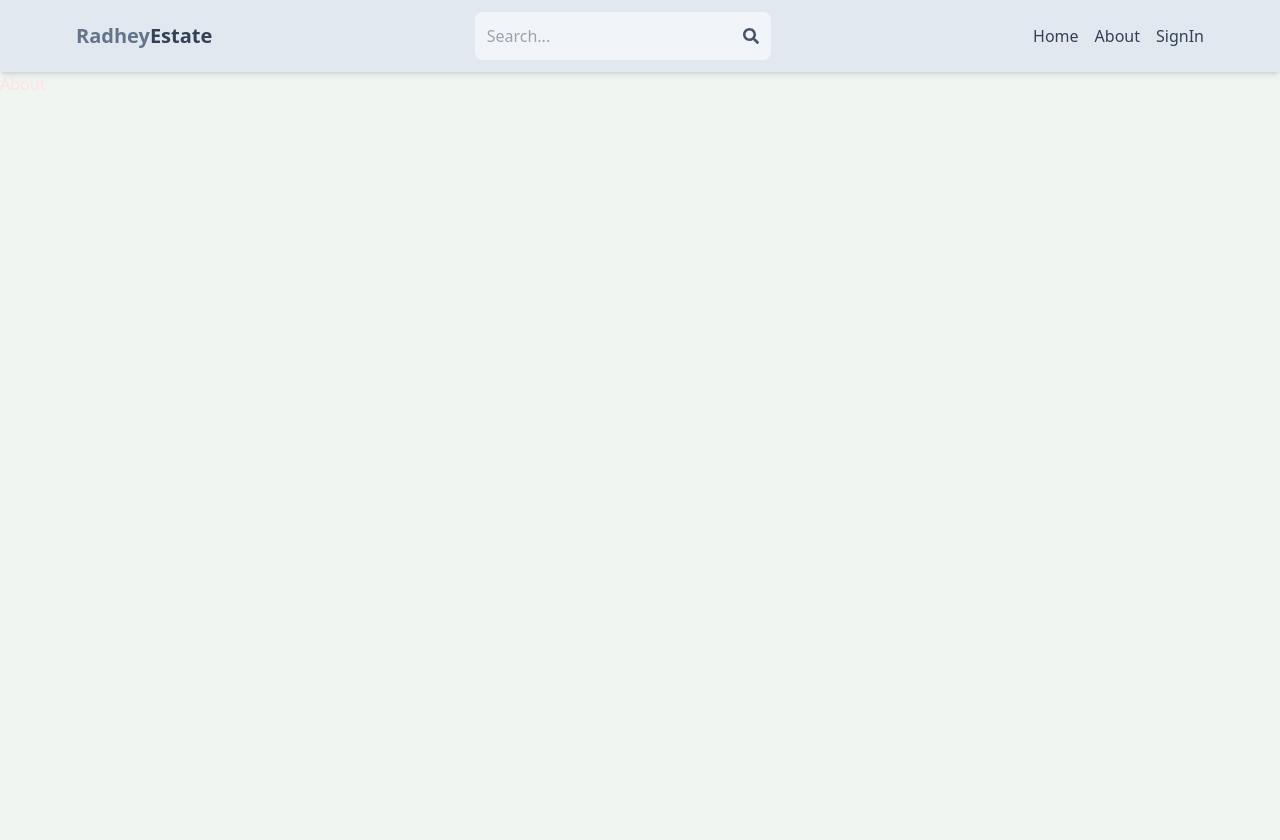
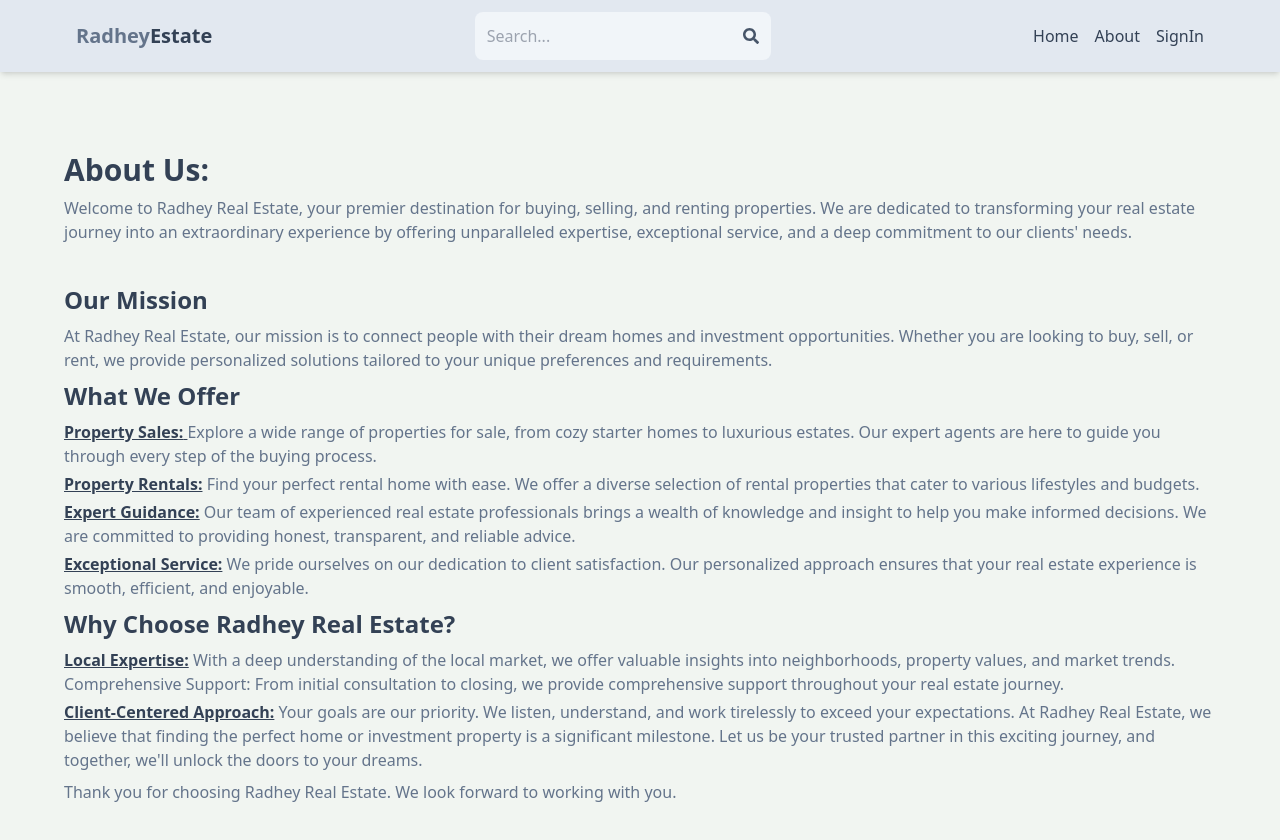
Before and after one commit to AnuragVar/Radhey-Real-Estate, a React (Vite) app in the folder client/: page /about in a window 1280 px wide. Shown: the top 840 px of the page. Before the commit the page ends 800 px from the top, so only its background shows below. Built offline with nearby package versions, Linux system fonts and the light colour scheme.

Commit message:
added link to listing item

```diff
--- a/client/src/components/ListingItem.jsx
+++ b/client/src/components/ListingItem.jsx
@@ -3,11 +3,10 @@ import { FontAwesomeIcon } from "@fortawesome/react-fontawesome";
 import { Link } from "react-router-dom";
 
 function ListingItem({ listing }) {
-
   console.log(listing.name);
   return (
-    <div className="bg-white shadow-md hover:shadow-lg transition-shadow overflow-hidden rounded-lg w-full sm:w-[330px]">
-      <Link>
+    <div className="bg-white shadow-md hover:shadow-lg transition-shadow overflow-hidden rounded-lg w-full sm:w-[270px]">
+      <Link to={`/listing/${listing._id}`}>
         <img
           src={listing.imageUrls[0]}
           alt="listing cover"
--- a/client/src/pages/About.jsx
+++ b/client/src/pages/About.jsx
@@ -1,5 +1,86 @@
 function About() {
-  return <div className="text-red-100">About</div>;
+  return (
+    <div className="text-slate-500 max-w-6xl mx-auto pt-20 flex flex-col gap-2">
+      <h1 className="text-3xl text-slate-700 font-bold ">About Us:</h1>
+      <p>
+        Welcome to Radhey Real Estate, your premier destination for buying,
+        selling, and renting properties. We are dedicated to transforming your
+        real estate journey into an extraordinary experience by offering
+        unparalleled expertise, exceptional service, and a deep commitment to
+        our clients' needs.
+      </p>
+      <br />
+      <h2 className="text-2xl text-slate-700 font-bold">Our Mission</h2>
+      <p>
+        At Radhey Real Estate, our mission is to connect people with their dream
+        homes and investment opportunities. Whether you are looking to buy,
+        sell, or rent, we provide personalized solutions tailored to your unique
+        preferences and requirements.
+      </p>
+      <h2 className="text-2xl text-slate-700 font-bold">What We Offer</h2>
+      <ul className="flex flex-col gap-1">
+        <li>
+          <span className="text-md text-slate-700 font-semibold underline">
+            Property Sales:{" "}
+          </span>
+          Explore a wide range of properties for sale, from cozy starter homes
+          to luxurious estates. Our expert agents are here to guide you through
+          every step of the buying process.
+        </li>
+        <li>
+          <span className="text-md text-slate-700 font-semibold underline">
+            Property Rentals:
+          </span>{" "}
+          Find your perfect rental home with ease. We offer a diverse selection
+          of rental properties that cater to various lifestyles and budgets.
+        </li>
+        <li>
+          <span className="text-md text-slate-700 font-semibold underline">
+            Expert Guidance:
+          </span>{" "}
+          Our team of experienced real estate professionals brings a wealth of
+          knowledge and insight to help you make informed decisions. We are
+          committed to providing honest, transparent, and reliable advice.
+        </li>
+        <li>
+          <span className="text-md text-slate-700 font-semibold underline">
+            Exceptional Service:
+          </span>{" "}
+          We pride ourselves on our dedication to client satisfaction. Our
+          personalized approach ensures that your real estate experience is
+          smooth, efficient, and enjoyable.
+        </li>
+      </ul>
+      <h2 className="text-2xl text-slate-700 font-bold">
+        Why Choose Radhey Real Estate?{" "}
+      </h2>
+      <ul className="flex flex-col gap-1">
+        <li>
+          <span className="text-md text-slate-700 font-semibold underline">
+            Local Expertise:
+          </span>{" "}
+          With a deep understanding of the local market, we offer valuable
+          insights into neighborhoods, property values, and market trends.
+          Comprehensive Support: From initial consultation to closing, we
+          provide comprehensive support throughout your real estate journey.
+        </li>
+        <li>
+          <span className="text-md text-slate-700 font-semibold underline">
+            Client-Centered Approach:
+          </span>{" "}
+          Your goals are our priority. We listen, understand, and work
+          tirelessly to exceed your expectations. At Radhey Real Estate, we
+          believe that finding the perfect home or investment property is a
+          significant milestone. Let us be your trusted partner in this exciting
+          journey, and together, we'll unlock the doors to your dreams.
+        </li>
+      </ul>
+      <p className="pb-20 ">
+        Thank you for choosing Radhey Real Estate. We look forward to working
+        with you.
+      </p>
+    </div>
+  );
 }
 
 export default About;
--- a/client/src/pages/GetListing.jsx
+++ b/client/src/pages/GetListing.jsx
@@ -1,6 +1,5 @@
 import { useEffect, useState } from "react";
 import { Link, useParams } from "react-router-dom";
-import SimpleImageSlider from "react-simple-image-slider";
 import { Swiper, SwiperSlide } from "swiper/react";
 import SwiperCore from "swiper";
 import { Navigation } from "swiper/modules";
@@ -15,7 +14,6 @@ import {
 } from "@fortawesome/free-solid-svg-icons";
 import Contact from "../components/Contact";
 import { useSelector } from "react-redux";
-import { list } from "firebase/storage";
 import { FaShare } from "react-icons/fa";
 
 function GetListing() {
@@ -25,8 +23,6 @@ function GetListing() {
   const [loading, setLoading] = useState(false);
   const [contactFormOpen, setContactFormOpen] = useState(false);
   const { currentUser } = useSelector((state) => state.user);
-  //   const [images, setImages] = useState([]);
-  //   console.log(images);
 
   const params = useParams();
   useEffect(
@@ -54,7 +50,6 @@ function GetListing() {
         } catch (error) {
           setError(true);
           setLoading(false);
-          // console.log(error.message);
         }
       };
       getLisiting();
--- a/client/src/pages/Home.jsx
+++ b/client/src/pages/Home.jsx
@@ -1,5 +1,147 @@
+import { useEffect, useState } from "react";
+import { Link } from "react-router-dom";
+
+import { Swiper, SwiperSlide } from "swiper/react";
+import { Navigation } from "swiper/modules";
+import SwiperCore from "swiper";
+import "swiper/css/bundle";
+import ListingItem from "../components/ListingItem";
+
 function Home() {
-  return <div>Home</div>;
+  const [offerListings, setOfferListings] = useState([]);
+  const [saleListings, setSaleListings] = useState([]);
+  const [rentListings, setRentListings] = useState([]);
+  console.log(offerListings, saleListings, rentListings);
+  SwiperCore.use([Navigation]);
+  useEffect(function () {
+    const fetchOfferListings = async () => {
+      try {
+        const res = await fetch("/api/listing/getlistings?limit=4&offer=true");
+        const data = await res.json();
+        setOfferListings(data.data);
+        fetchSaleListings();
+      } catch (error) {
+        console.log(error);
+      }
+    };
+    const fetchSaleListings = async () => {
+      try {
+        const res = await fetch("/api/listing/getlistings?limit=4&type=sale");
+        const data = await res.json();
+        setSaleListings(data.data);
+        fetchRentListings();
+      } catch (error) {
+        console.log(error);
+      }
+    };
+
+    const fetchRentListings = async () => {
+      try {
+        const res = await fetch("/api/listing/getlistings?limit=4&type=rent");
+        const data = await res.json();
+        setRentListings(data.data);
+      } catch (error) {
+        console.log(error);
+      }
+    };
+
+    fetchOfferListings();
+  }, []);
+  return (
+    <div>
+      {/* title section */}
+      <div className="flex flex-col gap-6 p-28 px-3 max-w-6xl mx-auto">
+        <h1 className="text-slate-700 font-bold text-3xl lg:text-6xl">
+          Unlocking Doors to Your <br />{" "}
+          <span className="text-slate-500">Dream </span>
+          Home.
+        </h1>
+
+        <p className="text-slate-500">
+          Radhey Real Estate, your trusted partner in finding the perfect home,
+          providing exceptional service and unparalleled expertise every step of
+          the way.
+        </p>
+        <Link
+          className="text-xs sm:text-sm text-blue-800 font-bold hover:underline"
+          to={"/search"}
+        >
+          Let's get started...
+        </Link>
+      </div>
+      {/* swiper */}
+      <Swiper navigation>
+        {offerListings &&
+          offerListings.length > 0 &&
+          offerListings.map((listings) => {
+            return (
+              <SwiperSlide key={listings.imageUrls}>
+                {console.log(listings.imageUrls[0])}
+                <div
+                  style={{
+                    background: `url(${listings.imageUrls[0]})  center no-repeat`,
+                    backgroundSize: "cover",
+                  }}
+                  className="h-[500px]"
+                  key={listings._id}
+                ></div>
+              </SwiperSlide>
+            );
+          })}
+      </Swiper>
+      {/* listings */}
+      <div className="flex flex-col gap-10 p-5 py-20 max-w-6xl mx-auto">
+        <div className="flex flex-col gap-2">
+          <h1 className="text-3xl font-bold ">Recent Offers:</h1>
+          <Link
+            to="/search?offer=true"
+            className="text-xs sm:text-sm text-blue-800 font-semibold hover:underline"
+          >
+            See more such offers...
+          </Link>
+          <div className="flex gap-2 flex-col sm:flex-row flex-wrap">
+            {offerListings &&
+              offerListings.length > 0 &&
+              offerListings.map((listing) => (
+                <ListingItem listing={listing} key={listing._id} />
+              ))}
+          </div>
+        </div>
+        <div className="flex flex-col gap-2">
+          <h1 className="text-3xl font-bold ">For Sale:</h1>
+          <Link
+            to="/search?type=sale"
+            className="text-xs sm:text-sm text-blue-800 font-semibold hover:underline"
+          >
+            See more such offers...
+          </Link>
+          <div className="flex gap-2 flex-col sm:flex-row flex-wrap">
+            {saleListings &&
+              saleListings.length > 0 &&
+              saleListings.map((listing) => (
+                <ListingItem listing={listing} key={listing._id} />
+              ))}
+          </div>
+        </div>
+        <div className="flex flex-col gap-2">
+          <h1 className="text-3xl font-bold ">For Rent:</h1>
+          <Link
+            to="/search?type=rent"
+            className="text-xs sm:text-sm text-blue-800 font-semibold hover:underline"
+          >
+            See more such offers...
+          </Link>
+          <div className="flex gap-2 flex-col sm:flex-row flex-wrap">
+            {rentListings &&
+              rentListings.length > 0 &&
+              rentListings.map((listing) => (
+                <ListingItem listing={listing} key={listing._id} />
+              ))}
+          </div>
+        </div>
+      </div>
+    </div>
+  );
 }
 
 export default Home;
--- a/client/src/pages/Profile.jsx
+++ b/client/src/pages/Profile.jsx
@@ -33,11 +33,7 @@ function Profile() {
   const [showListings, setShowListing] = useState(false);
   const [listing, setListing] = useState([]);
   const [showListingsError, setShowListingsError] = useState(false);
-  console.log(formData);
-  // console.log(file);
-  // console.log(filePerc);
-  // console.log(fileUploadError);
-  // console.log(formData);
+
   useEffect(() => {
     if (file) {
       handleFileUpload(file);
--- a/client/src/pages/Search.jsx
+++ b/client/src/pages/Search.jsx
@@ -265,7 +265,7 @@ function Search() {
                 onShowMoreClick();
               }}
             >
-              showMore
+              Show More
             </button>
           )}
         </div>
```
